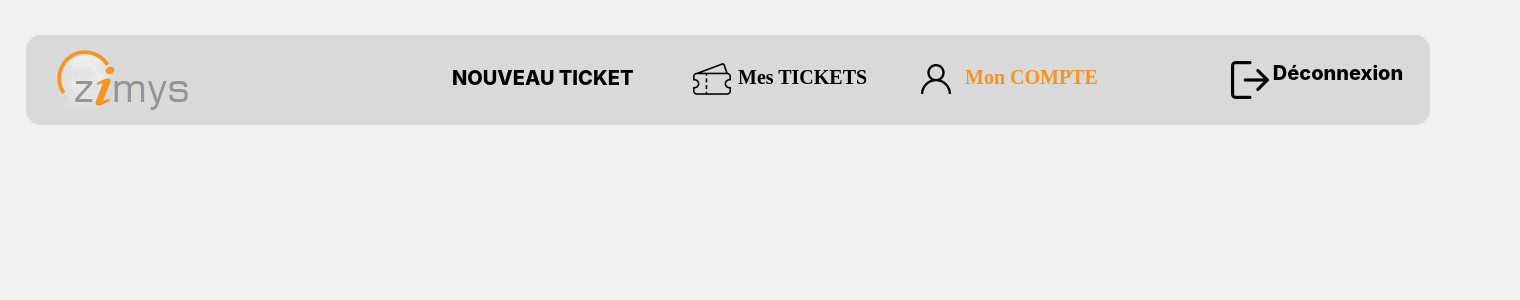
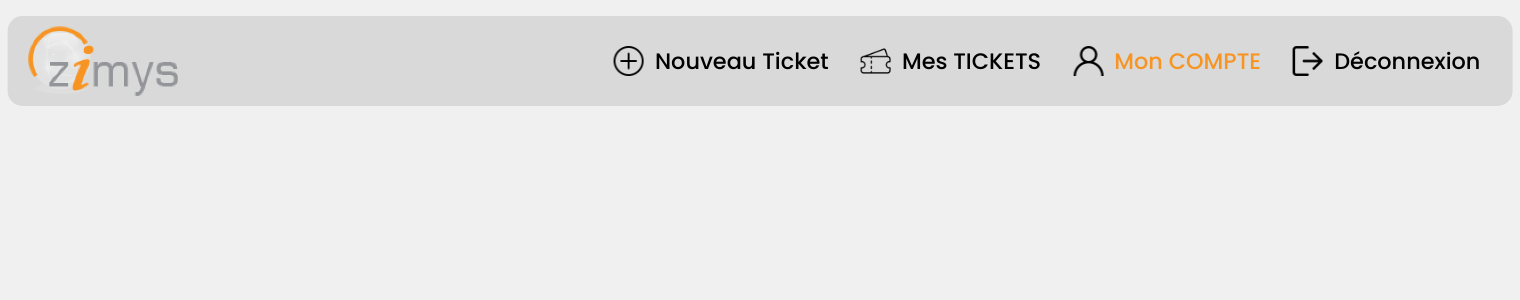
Before and after one commit to halimchoukani/ReclamationTickets, a PHP site: page /view/Client/DashboardClient.php in a window 1520 px wide. Shown: the top 300 px of the page. Run offline with PHP 8.4, Linux system fonts and the light colour scheme.

Commit message:
Refactor client navigation bar and dashboard

```diff
--- /dev/null
+++ b/assets/style.css
@@ -0,0 +1,176 @@
+@import url("https://fonts.googleapis.com/css2?family=Poppins:wght@100;200;300;400;500;600;700;800;900&display=swap");
+
+* {
+  margin: 0;
+  padding: 0;
+  box-sizing: border-box;
+}
+body {
+  width: 100%;
+  font-family: "Poppins", sans-serif;
+  background: #f0f0f0;
+}
+.nav {
+  padding: 1em;
+  position: relative;
+  top: 1em;
+  left: 50%;
+  transform: translateX(-50%);
+  width: 99%;
+  height: 90px;
+  background: #d9d9d9;
+  border-radius: 15px;
+  display: flex;
+  flex-direction: row;
+  align-items: center;
+  justify-content: space-between;
+  box-sizing: border-box;
+}
+.nav .logo {
+  width: 10em;
+}
+.nav .nav-list {
+  display: flex;
+  flex-direction: row;
+  list-style: none;
+  align-items: center;
+  height: 100%;
+}
+
+.nav .nav-list li {
+  margin: 0 1em;
+  cursor: pointer;
+  transition: all 0.3s ease;
+}
+
+.nav .nav-list li a {
+  text-decoration: none;
+  color: #000;
+  font-weight: 500;
+  font-size: 1.4em;
+  display: flex;
+  flex-direction: row;
+  align-items: center;
+  justify-content: center;
+  gap: 0.5em;
+  transition: all 0.3s ease;
+}
+.nav .nav-list li.active a,
+.nav-window li.active a {
+  color: #f79422;
+}
+.nav .nav-list li a img {
+  width: 30px;
+  height: 30px;
+  transition: all 0.3s ease;
+}
+
+.nav-window {
+  border-radius: 15px;
+  background-color: #d9d9d9;
+  position: fixed;
+  top: 0;
+  left: 100%;
+  transform: translateX(-100%);
+  width: 50vw;
+  height: 100vh;
+  display: none;
+  flex-direction: column;
+  align-items: center;
+  justify-content: center;
+  list-style: none;
+  gap: 20px;
+  padding: 0 1em;
+}
+
+.nav-window li a {
+  text-decoration: none;
+  color: #000;
+  font-weight: 500;
+  font-size: 2em;
+  display: flex;
+  flex-direction: row;
+  align-items: center;
+  justify-content: center;
+  gap: 0.5em;
+  transition: all 0.3s ease;
+}
+.nav-window li a img {
+  width: 50px;
+  height: 50px;
+  transition: all 0.3s ease;
+}
+.burger {
+  position: relative;
+
+  width: 40px;
+  height: 30px;
+  background: transparent;
+  cursor: pointer;
+  display: none;
+  z-index: 1000;
+}
+
+.burger input {
+  display: none;
+}
+
+.burger span {
+  display: block;
+  position: absolute;
+  height: 4px;
+  width: 100%;
+  background: black;
+  border-radius: 9px;
+  opacity: 1;
+  left: 0;
+  transform: rotate(0deg);
+  transition: 0.25s ease-in-out;
+}
+
+.burger span:nth-of-type(1) {
+  top: 0px;
+  transform-origin: left center;
+}
+
+.burger span:nth-of-type(2) {
+  top: 50%;
+  transform: translateY(-50%);
+  transform-origin: left center;
+}
+
+.burger span:nth-of-type(3) {
+  top: 100%;
+  transform-origin: left center;
+  transform: translateY(-100%);
+}
+
+.burger input:checked ~ span:nth-of-type(1) {
+  transform: rotate(45deg);
+  top: 0px;
+  left: 5px;
+}
+
+.burger input:checked ~ span:nth-of-type(2) {
+  width: 0%;
+  opacity: 0;
+}
+
+.burger input:checked ~ span:nth-of-type(3) {
+  transform: rotate(-45deg);
+  top: 28px;
+  left: 5px;
+}
+@media screen and (max-width: 1100px) {
+  .nav .nav-list {
+    display: none;
+  }
+  .burger {
+    display: block;
+  }
+}
+@media screen and (min-width: 1100px) {
+  .nav .nav-window {
+    display: none !important;
+  }
+}
--- a/view/Client/DashboardClient.php
+++ b/view/Client/DashboardClient.php
@@ -1,29 +1,62 @@
 <!DOCTYPE html>
 <html lang="en">
+
 <head>
-    <meta charset="UTF-8">
-    <meta name="viewport" content="width=device-width, initial-scale=1.0">
-    <title>Client</title>
+  <meta charset="UTF-8">
+  <meta name="viewport" content="width=device-width, initial-scale=1.0">
+  <title>Client</title>
+  <link rel="stylesheet" href="../../assets/style.css">
+</head>
 
-</head>
-<body style="background: #F0F0F0;">
-<nav style="width: 1440px;  padding-top: 27px;  padding-left: 18px; padding-right: 18px; background: #F0F0F0; display: inline-flex ; position: sticky;top: 0;  z-index: 100;">
-  <div style="width: 1404px; height: 90px; position: relative">
-    <div style="width: 1404px; height: 90px; left: 0px; top: 0px; position: absolute; background: #D9D9D9; border-radius: 15px"></div>
-    <img style="width: 140px; height: 64px; left: 27px; top: 13px; position: absolute" src="../../assets/test.png" />
-    <a href="NouveauTicket.php"><div style="width: 187px; height: 26px; left: 426px; top: 31px; position: absolute; color: black; font-size: 20px; font-family: Inter; font-weight: 800; text-transform: uppercase; word-wrap: break-word">nouveau ticket</div></a>
-    <img style="width: 30px; height: 30px; left: 895px; top: 29px; position: absolute" src="../../assets\moncompteicon.png" />
-    <div style="width: 412px; height: 38px; left: 667px; top: 25px; position: absolute">
-      <a href="MesTickets.php"><div style="width: 134px; height: 26px; left: 45px; top: 6px; position: absolute; color: black; font-size: 20px; font-family: Poppins; font-weight: 800; word-wrap: break-word">Mes TICKETS</div></a>
-      <a href="DashboardClient.php"><div style="width: 140px; height: 26px; left: 272px; top: 6px; position: absolute; color: #F79422; font-size: 20px; font-family: Poppins; font-weight: 800; word-wrap: break-word">Mon COMPTE</div></a>
-      <a href="http://"><img style="width: 38px; height: 38px; left: 0px; top: 0px; position: absolute" src="../../assets\ticketicon.png"  /></a>
-      <!-- <img style="width: 38px; height: 38px; left: 0px; top: 0px; position: absolute" src="../../assets\ticketicon.png" /> -->
-    </div>
-    <div style="width: 176px; height: 38px; left: 1205px; top: 26px; position: absolute">
-      <div style="width: 138px; height: 38px; left: 38px; top: 0px; position: absolute; text-align: center; color: black; font-size: 20px; font-family: Inter; font-weight: 800; word-wrap: break-word">Déconnexion</div>
-      <img style="width: 38px; height: 38px; left: 0px; top: 0px; position: absolute" src="../../assets\deconnexionicon.png" />
-    </div>
-  </div>
-</nav>
+<body>
+  <nav class="nav">
+    <img class="logo" src="../../assets/test.png" />
+    <label class="burger" for="burger">
+      <input type="checkbox" id="burger">
+      <span></span>
+      <span></span>
+      <span></span>
+    </label>
+    <ul class="nav-list">
+      <li class="list">
+        <a href="NouveauTicket.php"><img src="../../assets\plus.png" /><span>Nouveau Ticket</span></a>
+      </li>
+      <li class="list">
+        <a href="MesTickets.php"><img src="../../assets\ticketicon.png" /><span>Mes TICKETS</span></a>
+      </li>
+      <li class="list active">
+        <a href="DashboardClient.php"><img src="../../assets\moncompteicon.png" /><span>Mon COMPTE</span></a>
+      </li>
+      <li class="list">
+        <a href=""><img src="../../assets\deconnexionicon.png" /><span>Déconnexion</span></a>
+      </li>
+    </ul>
+    <ul class="nav-window" id="nav-window">
+      <li class="list">
+        <a href="NouveauTicket.php"><img src="../../assets\plus.png" /><span>Nouveau Ticket</span></a>
+      </li>
+      <li class="list">
+        <a href="MesTickets.php"><img src="../../assets\ticketicon.png" /><span>Mes TICKETS</span></a>
+      </li>
+      <li class="list active">
+        <a href="DashboardClient.php"><img src="../../assets\moncompteicon.png" /><span>Mon COMPTE</span></a>
+      </li>
+      <li class="list">
+        <a href=""><img src="../../assets\deconnexionicon.png" /><span>Déconnexion</span></a>
+      </li>
+    </ul>
+  </nav>
+  <script>
+    toggle = document.getElementById("burger");
+    nav = document.getElementById("nav-window");
+    toggle.addEventListener("click", () => {
+      if (nav.style.display == "flex") {
+        nav.style.display = "none";
+      } else {
+        nav.style.display = "flex";
+      }
+    });
+  </script>
 </body>
+
 </html>
```
Also changed, not shown: view/Client/MesTickets.php (+24 -4 lines), view/Client/NavBarClient.php (deleted, +0 -31 lines), view/Client/NouveauTicket.php (+24 -4 lines), view/Client/nav.php (added, +17 -0 lines), assets/plus.png.
